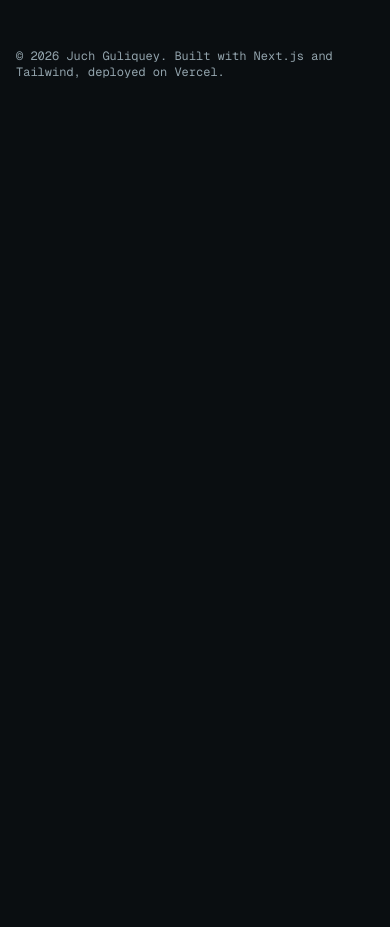
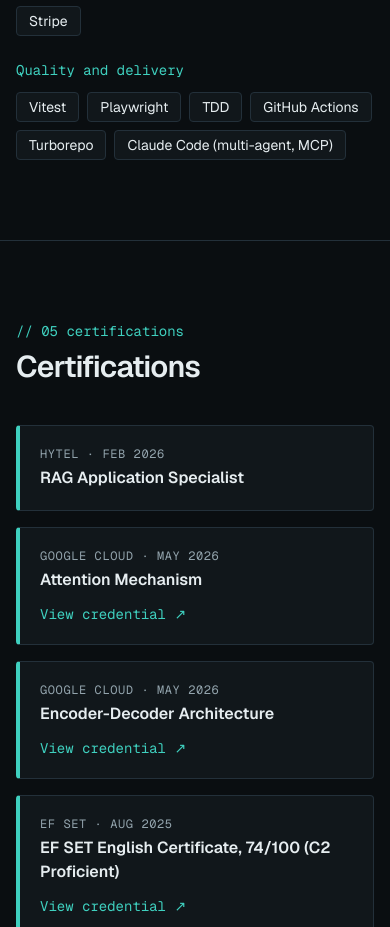
Before and after one commit to JohnSmith545/portfolio, a Next.js app: page / in a window 390 px wide. Shown: the part 6129-7056 px from the top of the page. Before the commit the page ends 6289 px from the top, so only its background shows below. Built offline with nearby package versions, Linux system fonts and the light colour scheme.

Commit message:
feat: add skills, certifications and experience timeline

```diff
--- /dev/null
+++ b/src/components/Certifications.tsx
@@ -0,0 +1,30 @@
+import { certifications } from "@/data/content"; // Certificates with issuers and links
+import { Section } from "@/components/Section"; // Numbered section wrapper
+
+// Certificate cards, each linking to its public credential when one exists
+export function Certifications() {
+  return (
+    <Section id="certifications" index="05 certifications" title="Certifications">
+      <ul className="grid gap-4 sm:grid-cols-2">
+        {certifications.map((cert) => (
+          <li key={cert.name} className="flex flex-col rounded border border-border border-l-4 border-l-accent bg-surface p-5">
+            <p className="font-mono text-xs uppercase tracking-wider text-muted">
+              {cert.issuer} · {cert.date}
+            </p>
+            <h3 className="mt-1 font-semibold">{cert.name}</h3>
+            {cert.url && (
+              <a
+                href={cert.url}
+                target="_blank"
+                rel="noopener noreferrer"
+                className="mt-3 self-start font-mono text-sm text-accent hover:underline"
+              >
+                View credential ↗
+              </a>
+            )}
+          </li>
+        ))}
+      </ul>
+    </Section>
+  );
+}
--- /dev/null
+++ b/src/components/Experience.tsx
@@ -0,0 +1,22 @@
+import { experience } from "@/data/content"; // Work and education timeline
+import { Section } from "@/components/Section"; // Numbered section wrapper
+
+// Vertical timeline of roles and education, newest first
+export function Experience() {
+  return (
+    <Section id="experience" index="06 experience" title="Experience and education">
+      <ol className="relative space-y-8 border-l border-border pl-6">
+        {experience.map((item) => (
+          <li key={`${item.org}-${item.role}`} className="relative">
+            <span aria-hidden className="absolute -left-[1.85rem] top-1.5 h-3 w-3 rounded-full border-2 border-accent bg-bg" />
+            <p className="font-mono text-sm text-muted">{item.period}</p>
+            <h3 className="mt-1 text-lg font-semibold">
+              {item.role} <span className="text-muted">· {item.org}</span>
+            </h3>
+            {item.note && <p className="mt-2 max-w-2xl leading-relaxed text-muted">{item.note}</p>}
+          </li>
+        ))}
+      </ol>
+    </Section>
+  );
+}
--- /dev/null
+++ b/src/components/Skills.tsx
@@ -0,0 +1,26 @@
+import { skills } from "@/data/content"; // Grouped skill lists
+import { Section } from "@/components/Section"; // Numbered section wrapper
+
+// Skill groups rendered as rows of tags, AI first
+export function Skills() {
+  return (
+    <Section id="skills" index="04 skills" title="Skills">
+      <dl className="space-y-6">
+        {skills.map((group) => (
+          <div key={group.group} className="grid gap-3 sm:grid-cols-[12rem_1fr]">
+            <dt className="font-mono text-sm text-accent">{group.group}</dt>
+            <dd>
+              <ul className="flex flex-wrap gap-2">
+                {group.items.map((item) => (
+                  <li key={item} className="rounded border border-border bg-surface px-3 py-1 text-sm">
+                    {item}
+                  </li>
+                ))}
+              </ul>
+            </dd>
+          </div>
+        ))}
+      </dl>
+    </Section>
+  );
+}
```
